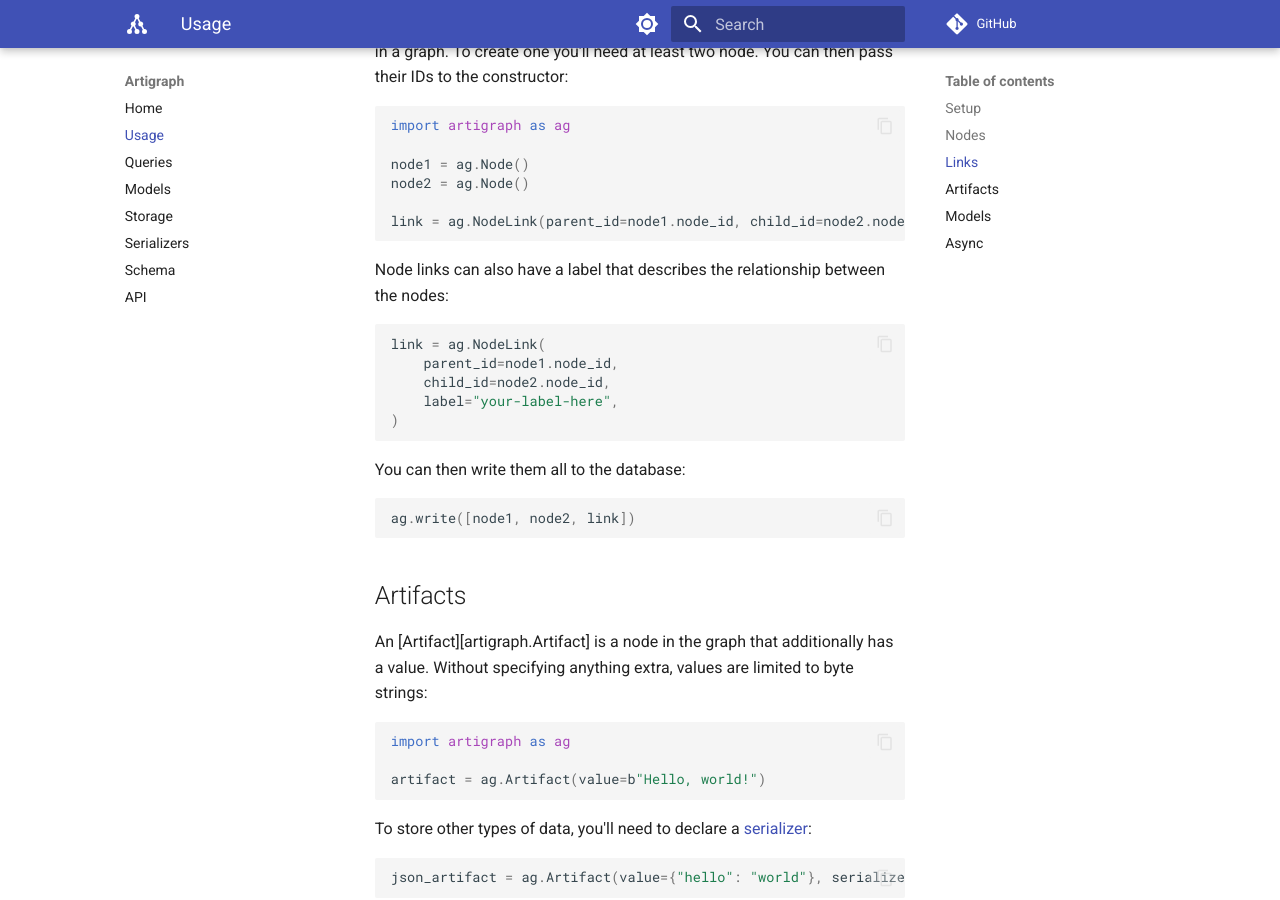
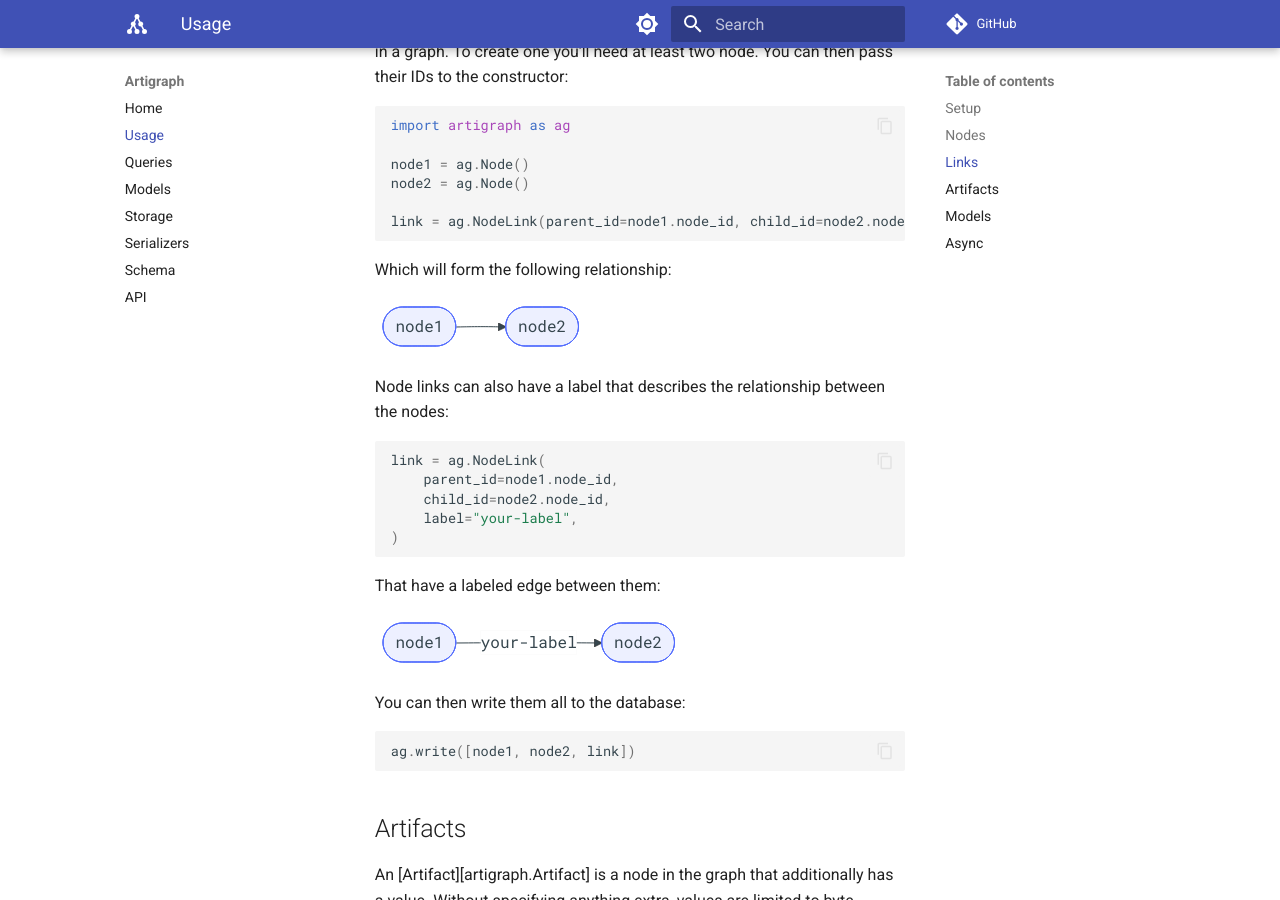
Before and after one commit to rmorshea/artigraph, an MkDocs documentation site: the page built from docs/usage.md, in a window 1280 px wide and 900 px high, scrolled down 1414 px. Built offline with MkDocs 1.6.1 and Material for MkDocs 9.7.7, drawn with Linux system fonts in a browser that asks for light colours; comment, search, counter and statistics services are not loaded.

````diff
--- a/docs/usage.md
+++ b/docs/usage.md
@@ -72,14 +72,32 @@ node2 = ag.Node()
 link = ag.NodeLink(parent_id=node1.node_id, child_id=node2.node_id)
 ```
 
+Which will form the following relationship:
+
+```mermaid
+graph LR
+    n1([node1])
+    n2([node2])
+    n1 --> n2
+```
+
 Node links can also have a label that describes the relationship between the nodes:
 
 ```python
 link = ag.NodeLink(
     parent_id=node1.node_id,
     child_id=node2.node_id,
-    label="your-label-here",
+    label="your-label",
 )
+```
+
+That have a labeled edge between them:
+
+```mermaid
+graph LR
+    n1([node1])
+    n2([node2])
+    n1 -- your-label --> n2
 ```
 
 You can then write them all to the database:
````
